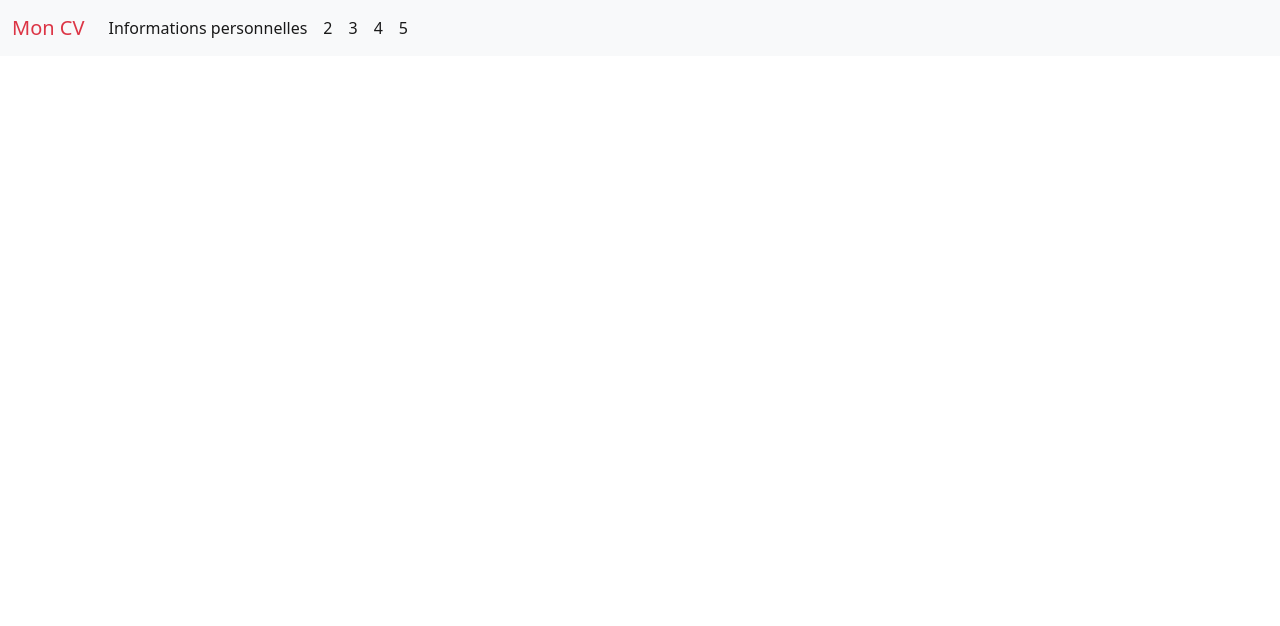
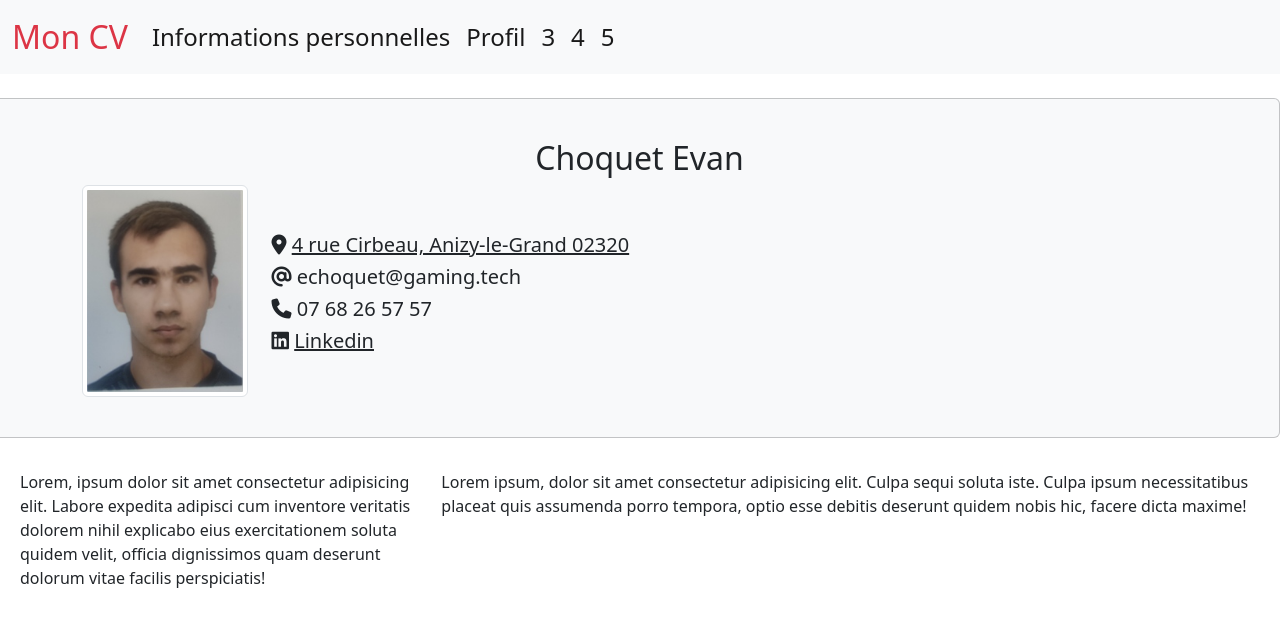
Before and after one commit to Snip2Fou/html, a plain HTML site: page index.html in a window 1280 px wide. Drawn offline with nearby package versions, Linux system fonts and the light colour scheme.

Commit message:
info perso termine

```diff
--- a/index.html
+++ b/index.html
@@ -10,12 +10,14 @@
               rel="stylesheet"
               integrity="sha384-Zenh87qX5JnK2Jl0vWa8Ck2rdkQ2Bzep5IDxbcnCeuOxjzrPF/et3URy9Bv1WTRi"
               crossorigin="anonymous"/>
+        <script src="https://kit.fontawesome.com/b7c985adfd.js" crossorigin="anonymous"></script>
     </head>
     <body>
+
       <!-- Barre de navigation -->
       <nav class="navbar navbar-expand-lg bg-light">
         <div class="container-fluid">
-          <a class="navbar-brand text-danger" href="#">Mon CV</a>
+          <a class="navbar-brand text-danger fs-2" href="#">Mon CV</a>
           <!-- Défilement de la barre de navigation -->
           <button class="navbar-toggler" type="button" data-bs-toggle="collapse" data-bs-target="#navbarScroll"
                   aria-controls="navbarScroll" aria-expanded="false" aria-label="Toggle navigation">
@@ -24,28 +26,70 @@
           <div class="collapse navbar-collapse" id="navbarScroll">
             <ul class="navbar-nav me-auto my-2 my-lg-0 navbar-scoll" style="--bs-scroll-height:100px;">
               <!-- Objets de la barre de navigation -->
+              <div class="navbar-divider"></div>
               <li class="nav-item">
-                <a class="nav-link active" aria-current="page" href="#information_personnelle">Informations personnelles</a>
+                <a class="nav-link active fs-4" aria-current="page" href="#information_personnelle">Informations personnelles</a>
               </li>
               <li class="nav-item">
-                <a class="nav-link active" aria-current="page" href="#">2</a>
+                <a class="nav-link active fs-4" aria-current="page" href="#">Profil</a>
               </li>
               <li class="nav-item">
-                <a class="nav-link active" aria-current="page" href="#">3</a>
+                <a class="nav-link active fs-4" aria-current="page" href="#">3</a>
               </li>
               <li class="nav-item">
-                <a class="nav-link active" aria-current="page" href="#">4</a>
+                <a class="nav-link active fs-4" aria-current="page" href="#">4</a>
               </li>
               <li class="nav-item">
-                <a class="nav-link active" aria-current="page" href="#">5</a>
+                <a class="nav-link active fs-4" aria-current="page" href="#">5</a>
               </li>
             </ul>
           </div>
         </div>
       </nav>
-      <div id="information_personnelle">
 
+      <br>
+
+      <div id="information_personnelle" class="p-3 bg-light  border border-dark border-opacity-25 border-start-0 rounded-end">
+        <br>
+        <div class="text-center fw-bold">
+          <h2>Choquet Evan</h2>
+        </div>
+        <div class="container text-start">
+          <div class="row">
+            <div class="col-2">
+              <img src="/img/photo_identite.jpg" class="img-fluid img-thumbnail rounded" alt="photo_identite">
+            </div>
+            <div class="col">
+              <br>
+              <br>
+              <h5 class="align-bottom"><i class="fas fa-location-dot"></i>
+                <a href="https://www.google.fr/maps/place/4+Rue+Cirbeau,+02320+AnizyS-le-Grand/@49.5058212,3.446673,17z/data=!3m1!4b1!4m5!3m4!1s0x47e84f88f2565c31:0x8d8881f4a5db29a!8m2!3d49.5058177!4d3.4488617"
+                class="link-dark"> 4 rue Cirbeau, Anizy-le-Grand 02320</a></h5>
+              <h5 class="align-bottom"><i class="fas fa-at"></i> echoquet@gaming.tech</h5>
+              <h5 class="align-bottom"><i class="fas fa-phone"></i> 07 68 26 57 57</h5>
+              <h5 class="align-bottom"><i class="fa-brands fa-linkedin"></i>
+                <a href="https://fr.linkedin.com/" class="link-dark"> Linkedin</a></h5>
+            </div>
+          </div>
+        </div>
+        <br>
       </div>
+
+      <br>
+
+      <div class="row mx-2 my-2 ">
+        <div class="col-4 ">
+          Lorem, ipsum dolor sit amet consectetur adipisicing elit. Labore expedita adipisci cum inventore veritatis dolorem nihil explicabo eius exercitationem soluta quidem velit, officia dignissimos quam deserunt dolorum vitae facilis perspiciatis!
+        </div>
+
+        <div class=" col-8">
+          Lorem ipsum, dolor sit amet consectetur adipisicing elit. Culpa sequi soluta iste. Culpa ipsum necessitatibus placeat quis assumenda porro tempora, optio esse debitis deserunt quidem nobis hic, facere dicta maxime!
+        </div>
+      </div>
+
+
+
+
 
       <script src="https://cdn.jsdelivr.net/npm/bootstrap@5.2.2/dist/js/bootstrap.bundle.min.js"
               integrity="sha384-OERcA2EqjJCMA+/3y+gxIOqMEjwtxJY7qPCqsdltbNJuaOe923+mo//f6V8Qbsw3"
--- a/style.css
+++ b/style.css
@@ -0,0 +1,7 @@
+table{
+    border-collapse: collapse;
+}
+
+td{
+    margin: 300px;
+}
```
Also changed, not shown: img/photo_identite.jpg (added).
